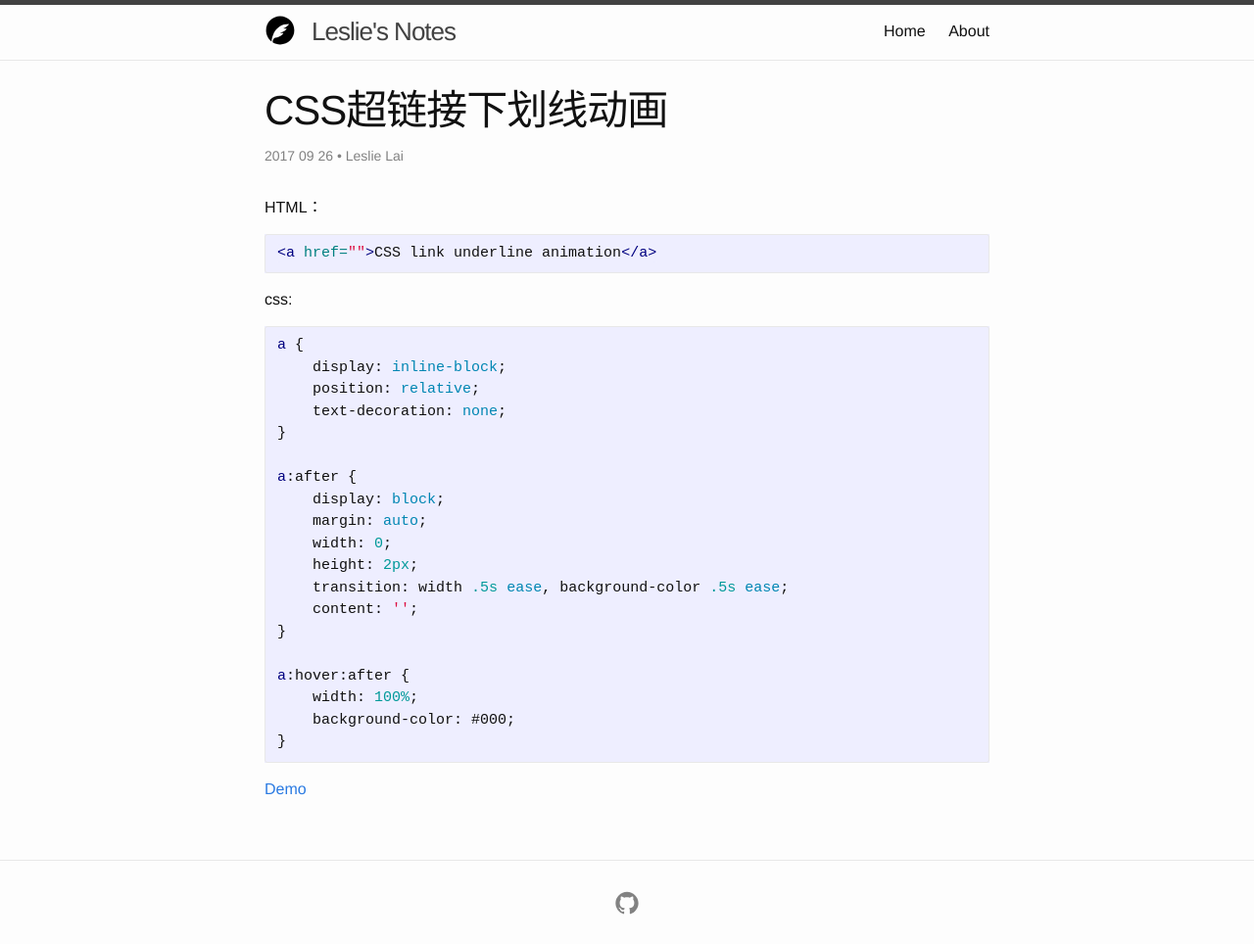
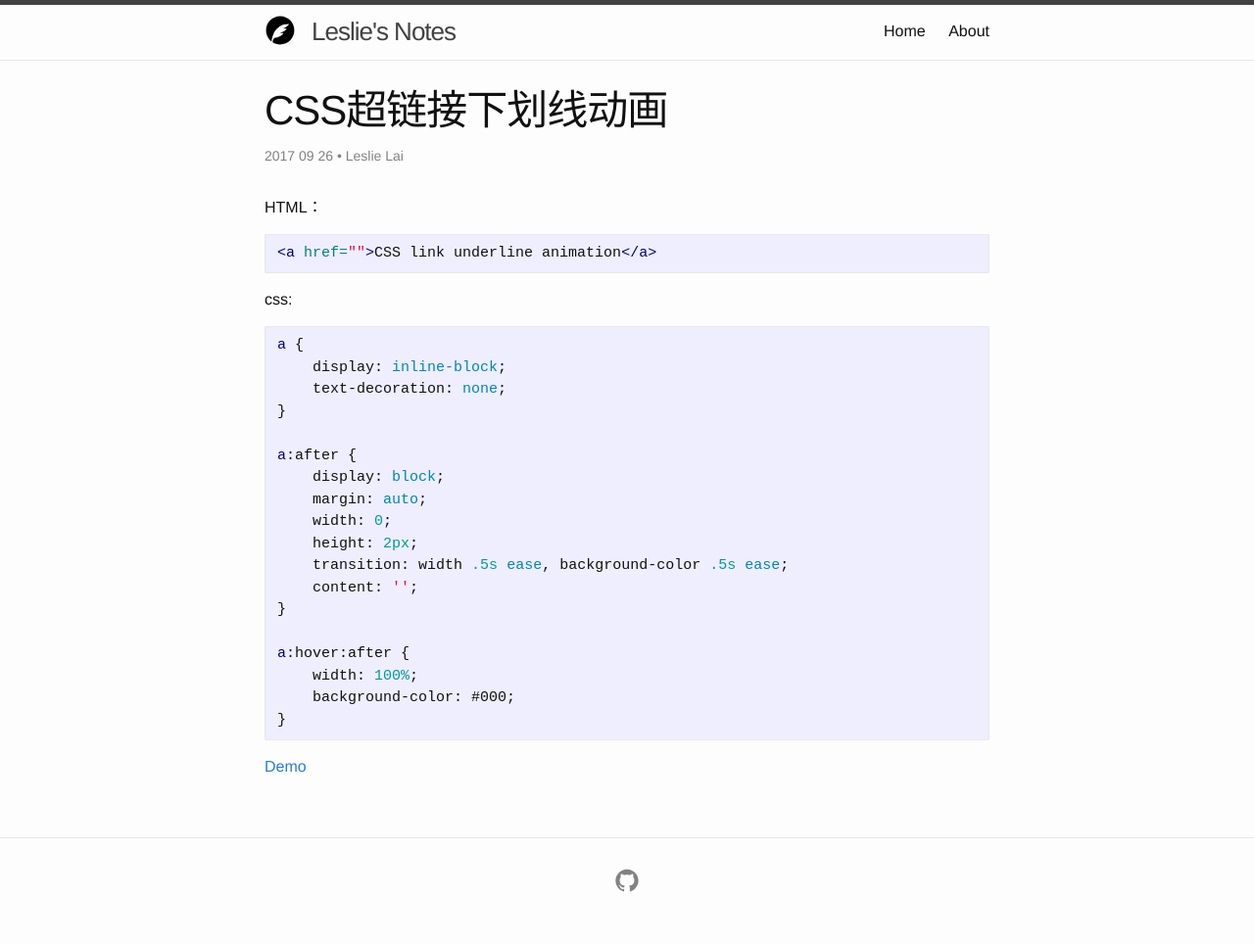
Before and after one commit to lcr/lcr.github.io, a Jekyll site: the page built from _posts/2017-09-26-CSS-animation-link-underline.md, in a window 1280 px wide. Shown: the whole page at 98% size. Built offline with Jekyll 4.4.1, drawn with Linux system fonts in a browser that asks for light colours; after the commit the page ends 941 px from its top, so only the background shows below that.

Commit message:
change layout home

````diff
--- a/_layouts/home.html
+++ b/_layouts/home.html
@@ -10,7 +10,7 @@
         {% for post in site.posts %}
         <li>
             <h2>
-                <a class="post-link" href="{{ post.url | relative_url }}">{{ post.title | escape }}</a>
+                <a href="{{ post.url | relative_url }}">{{ post.title | escape }}</a>
             </h2>
             {% assign date_format = site.date_format | default: "%Y %m %-d " %}
             <span class="post-meta">{{ post.date | date: date_format }}</span>
--- a/_posts/2017-09-26-CSS-animation-link-underline.md
+++ b/_posts/2017-09-26-CSS-animation-link-underline.md
@@ -12,7 +12,6 @@
  ```css
 a {
     display: inline-block;
-    position: relative;
     text-decoration: none;
 }
 
--- a/_sass/minima/_layout.scss
+++ b/_sass/minima/_layout.scss
@@ -137,9 +137,9 @@
     margin-bottom: $spacing-unit;
     > h2 {
       display: inline-block;
+      margin-bottom: 0;
       > a {
         display: inline-block;
-        position: relative;
         text-decoration: none;
         &:after {
           display: block;
@@ -150,7 +150,7 @@
           content: '';
         }
         &:hover:after {
-          width: 100%;
+          width: 90%;
           background: $text-color;
         }
       }
@@ -160,14 +160,15 @@
 
 .post-meta {
   display: block;
+  margin-bottom: 8px;
   font-size: $small-font-size;
   color: $grey-color;
 }
 
-.post-link {
-  display: block;
-  @include relative-font-size(1.5);
-}
+//.post-link {
+//  display: block;
+//  @include relative-font-size(1.5);
+//}
 
 /**
  * Posts
--- a/demo/css-animation-link-underline.html
+++ b/demo/css-animation-link-underline.html
@@ -9,7 +9,7 @@
     <style>
         a {
             display: inline-block;
-            position: relative;
+            /*position: relative;*/
             text-decoration: none;
         }
 
@@ -23,7 +23,7 @@
         }
 
         a:hover:after {
-            width: 100%;
+            width: 90%;
             background-color: #000;
         }
     </style>
````
